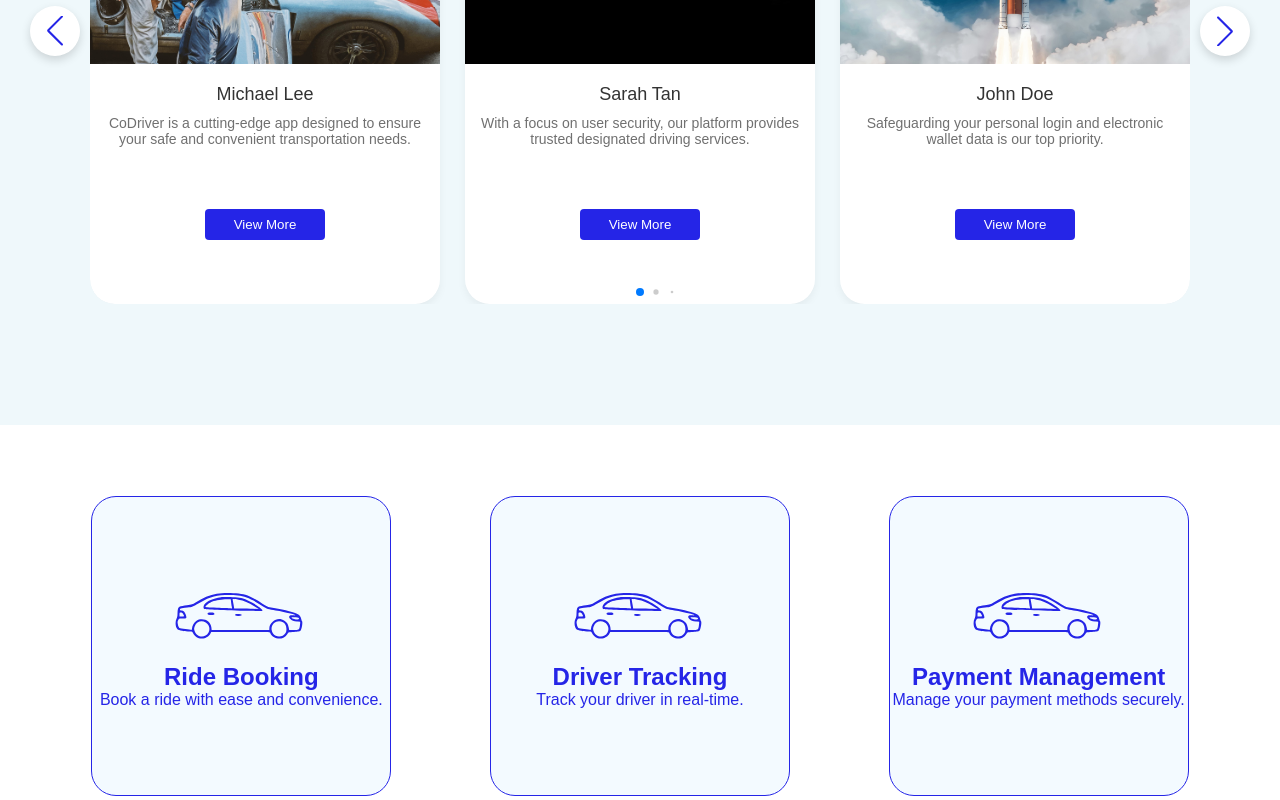
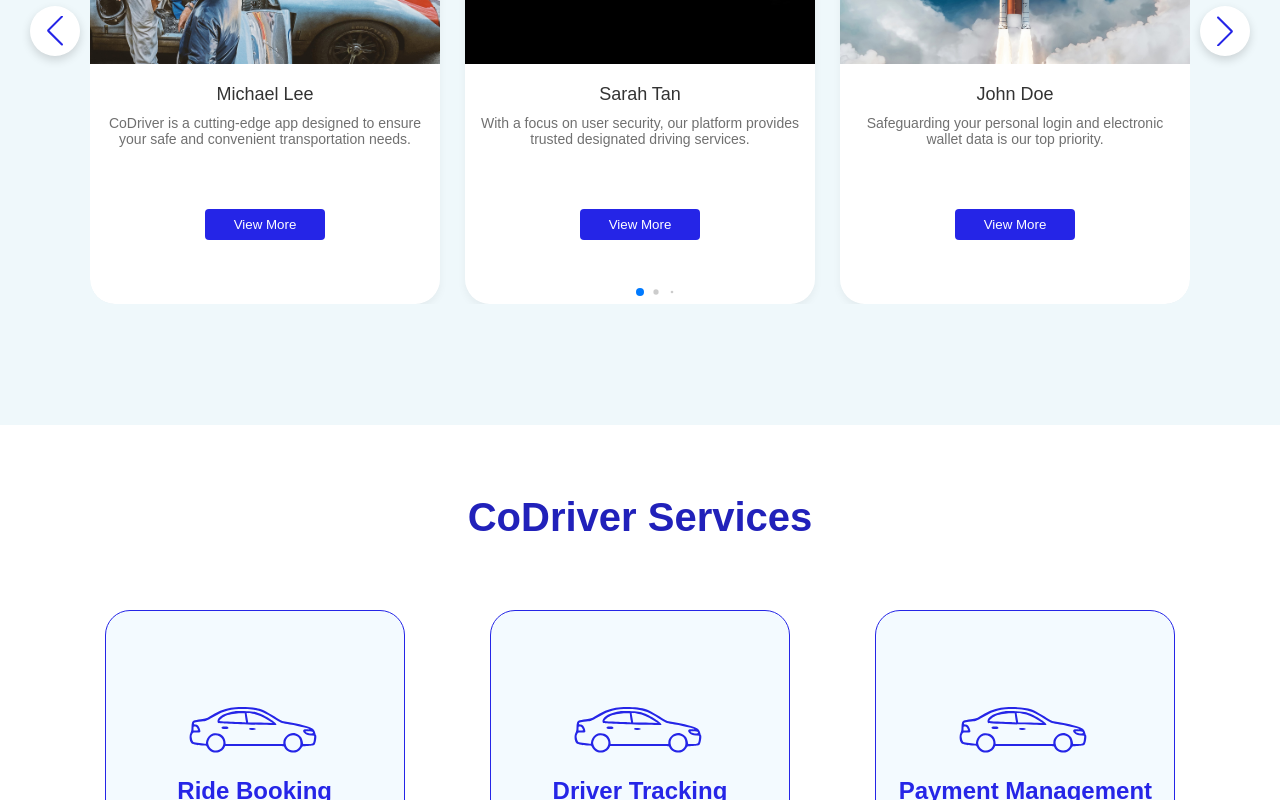
Before and after one commit to Michael231022/CoDriver_web, a React (Vite) app: page / in a window 1280 px wide. Shown: the part 2000-2800 px from the top of the page. Built offline with nearby package versions, Linux system fonts and the light colour scheme.

Commit message:
Service Dashboard 1.1

```diff
--- a/src/codriver.css
+++ b/src/codriver.css
@@ -608,17 +608,28 @@ button {
    8. 服务板块 (Service Sections)
    ========================================= */
 .service-dashboard {
+  width: 100%;
+  min-height: 100vh;
+  padding: 70px 70px;
+  background-color: #fff;
+  background-position: center;
+  background-attachment: fixed;
+}
+
+.service-dashboard h1 {
+  text-align: center;
+  font-size: 40px;
+  color: rgb(33, 33, 186);
+}
+
+.services-grid {
   display: grid;
   grid-template-columns: repeat(auto-fit, minmax(300px, 1fr));
   gap: 16px;
   justify-content: center;
   align-items: center;
   width: 100%;
-  min-height: 100vh;
-  padding: 50px 50px;
-  background-color: #fff;
-  background-position: center;
-  background-attachment: fixed;
+  padding: 70px 0px;
 }
 
 .service-card {
--- a/src/components/ServiceDashboard.jsx
+++ b/src/components/ServiceDashboard.jsx
@@ -50,6 +50,9 @@ function ServiceDashboard() {
 
     return (
         <div className="service-dashboard">
+            <h1>CoDriver Services</h1>
+
+            <div className="services-grid">
                 {services.map(({ id, name, icon, description, href }) => (
                     <a href={href} className='service-card' key={id}>
                         <div className="icon-wrapper">
@@ -60,6 +63,7 @@ function ServiceDashboard() {
                     </a>
                 ))}
             </div>
+        </div>
     );
 }
 
```
Lines whose indentation alone changed are shown as unchanged.
